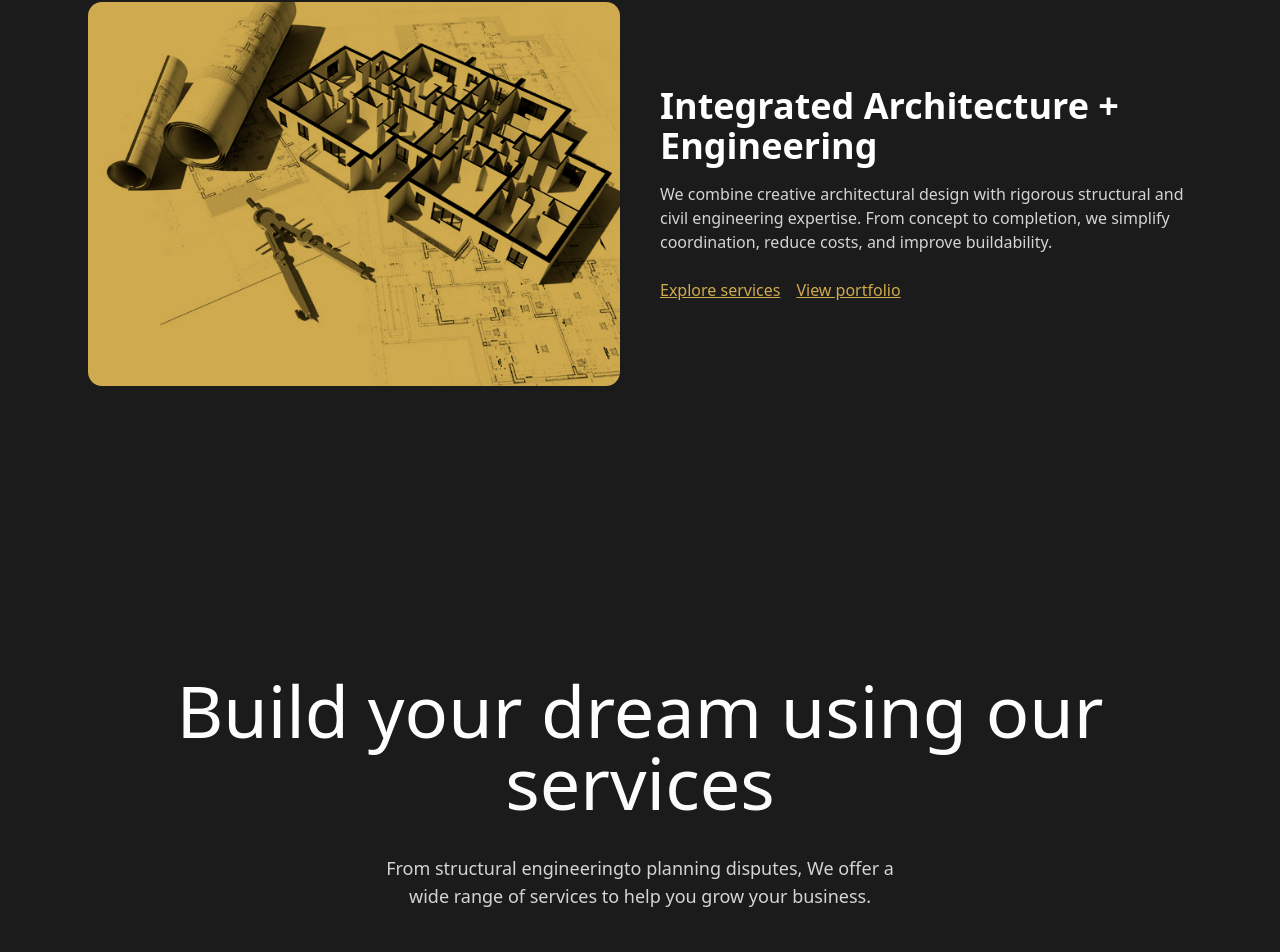
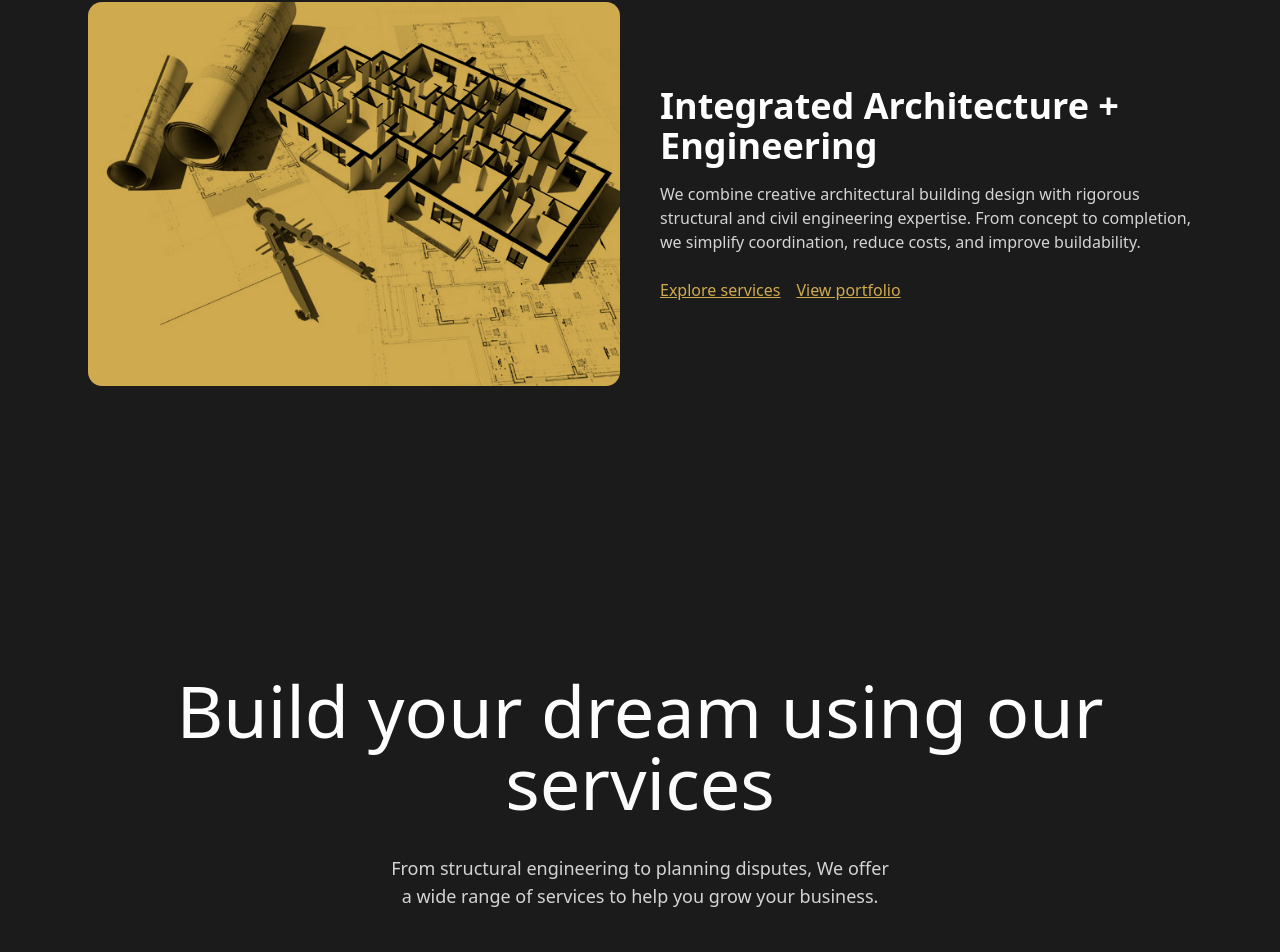
Before and after one commit to iridesceDigital/lamda, a Next.js app: page / in a window 1280 px wide. Shown: the part 894-1846 px from the top of the page. Built offline with nearby package versions, Linux system fonts and the light colour scheme.

Commit message:
Grammar correction

```diff
--- a/app/page.tsx
+++ b/app/page.tsx
@@ -47,7 +47,7 @@ export default function Home() {
           <div>
             <h2 className="text-2xl md:text-4xl font-semibold text-white">Integrated Architecture + Engineering</h2>
             <p className="mt-4 text-neutral-300">
-              We combine creative architectural design with rigorous structural and civil engineering expertise. From concept to completion, we simplify coordination, reduce costs, and improve buildability.
+              We combine creative architectural building design with rigorous structural and civil engineering expertise. From concept to completion, we simplify coordination, reduce costs, and improve buildability.
             </p>
             <div className="mt-6 flex gap-4">
               <Link href="/services" className="underline text-[#CFAA4E]">Explore services</Link>
--- a/app/services.tsx
+++ b/app/services.tsx
@@ -14,7 +14,7 @@ const Services = () => {
         <p className="mt-4 text-lg font-normal
           text-neutral-300 max-w-lg
           text-center mx-auto">
-          From structural engineeringto planning disputes, We offer a wide range of services to help you grow your business.
+          From structural engineering to planning disputes, We offer a wide range of services to help you grow your business.
         </p>
 
         <HoverEffect items={services.map(s => ({ title: s.title, description: s.excerpt, image: s.image }))} />
```
